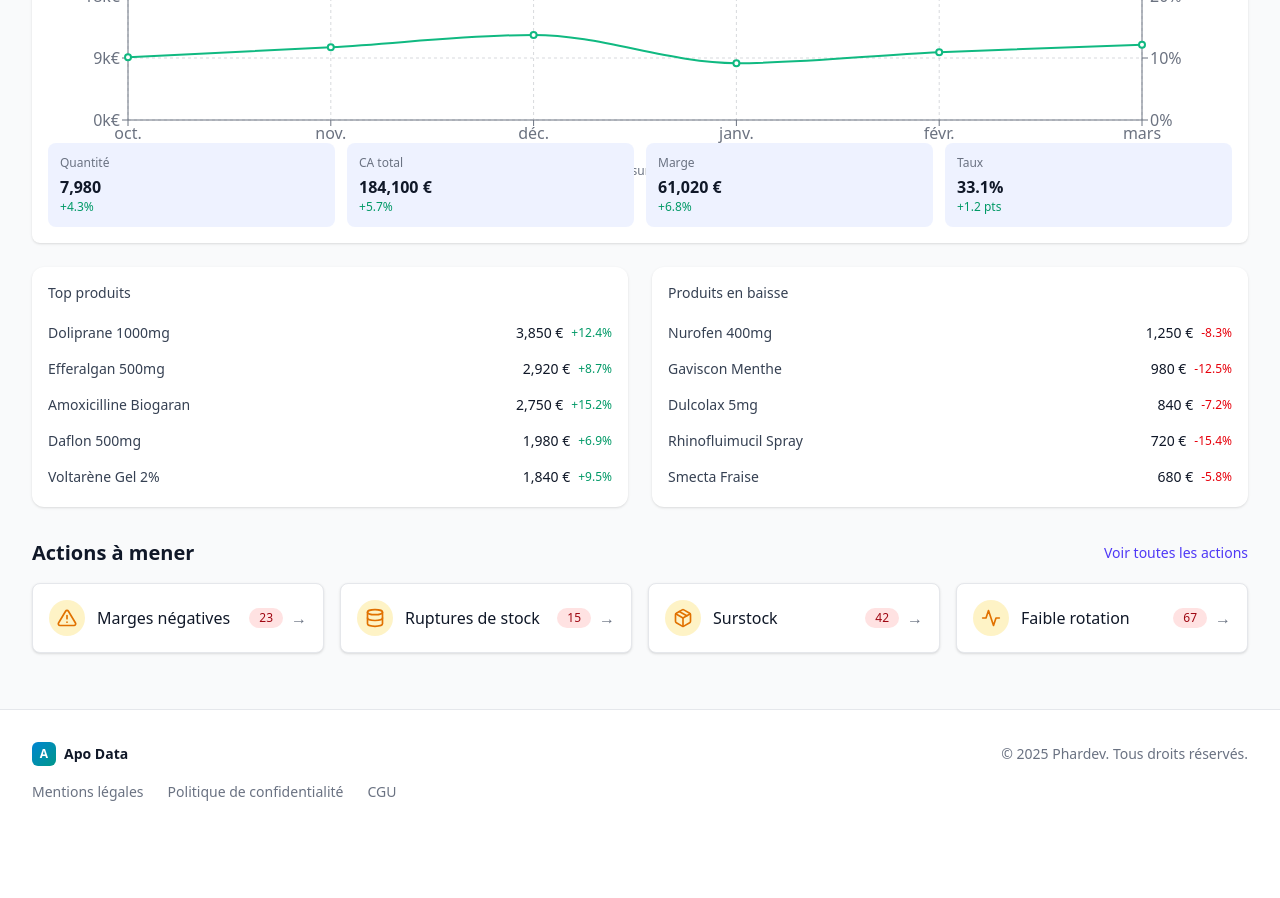
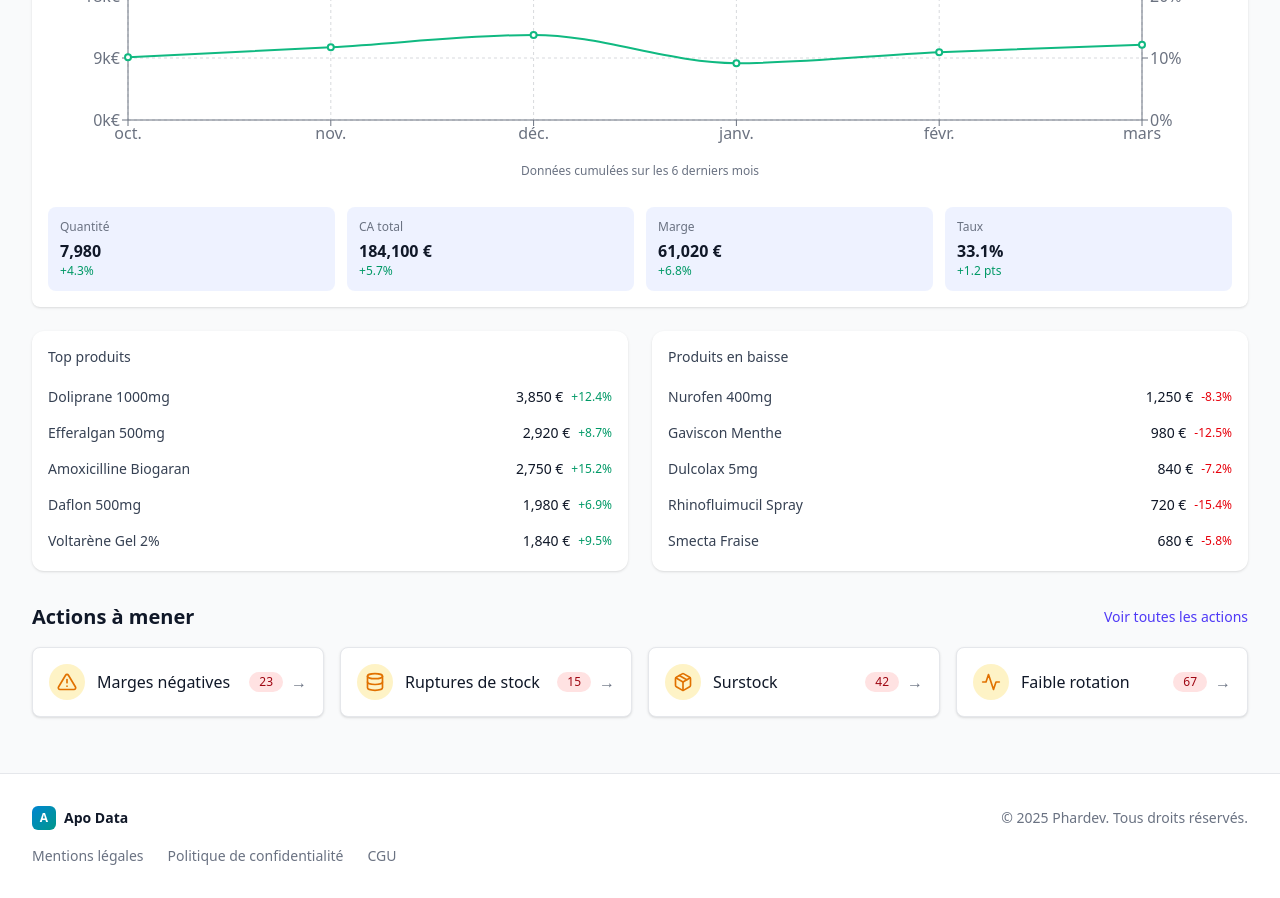
Before and after one commit to Piamias-Victor/git-github.com-Piamias-Victor-last, a Next.js app: page /dashboard in a window 1280 px wide. Shown: the part 800-1698 px from the top of the page. Before the commit the page ends 1634 px from the top, so only its background shows below. Built offline with nearby package versions, Linux system fonts and the light colour scheme; no server answers; sample sign-in values are in the browser's storage.

Commit message:
fix build

```diff
--- a/src/components/dashboard/stats/GlobalSummary.tsx
+++ b/src/components/dashboard/stats/GlobalSummary.tsx
@@ -1,7 +1,6 @@
 // src/components/dashboard/stats/GlobalSummary.tsx
 import React, { useState } from 'react';
 import { LineChart, Line, XAxis, YAxis, CartesianGrid, Tooltip, Legend, ResponsiveContainer } from 'recharts';
-import { SummaryCard } from './SummaryCard';
 
 // Interface pour les types de produits
 interface Product {
@@ -215,6 +214,7 @@ export function GlobalSummary() {
       {/* Graphique sur toute la largeur */}
       <div className="bg-white dark:bg-gray-800 rounded-lg p-4 shadow-sm">
         <RevenueChart />
+        <div className='h-16 w-full'/>
 
         {/* Métriques sous le graphique */}
         <div className="grid grid-cols-2 sm:grid-cols-4 gap-3 mt-5">
```
